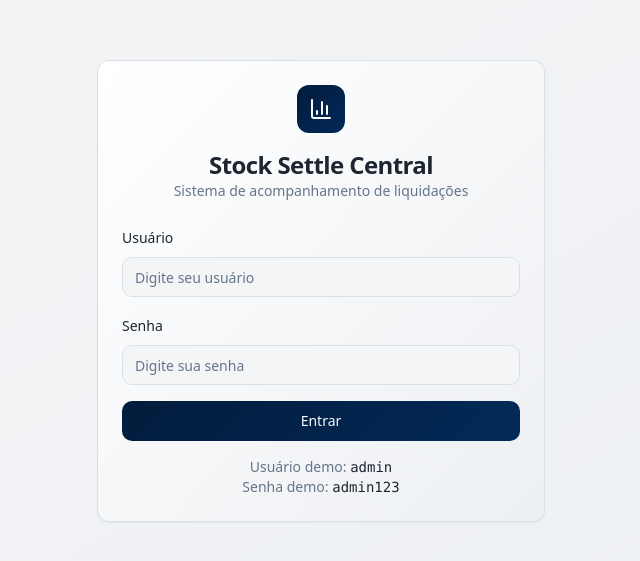
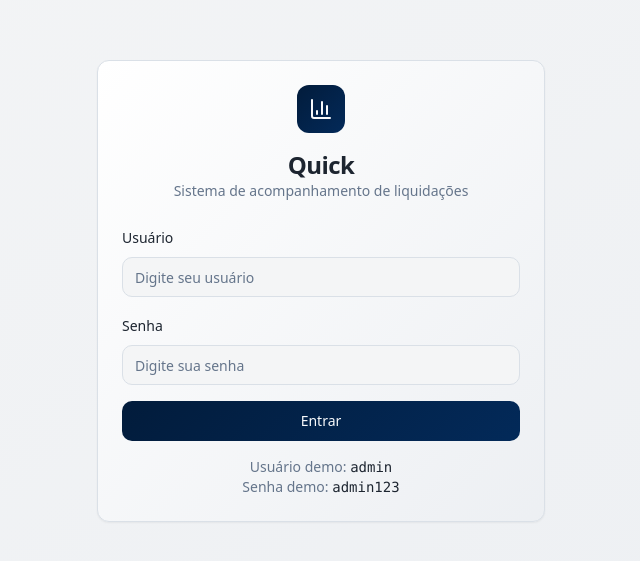
Before and after one commit to JabiDevs/stock-settle-central, a React (Vite) app: page /login in a window 1280 px wide. Shown: the part 109-670 px from the top of the page, without its empty margins (319-959 px from the left). Built offline with nearby package versions, Linux system fonts and the light colour scheme.

Commit message:
Update Login screen name
Updated the Login screen to reflect the new project name "Quick".

```diff
--- a/src/pages/Login.tsx
+++ b/src/pages/Login.tsx
@@ -50,7 +50,7 @@ const Login = () => {
             <BarChart3 className="h-6 w-6 text-primary-foreground" />
           </div>
           <div>
-            <CardTitle className="text-2xl font-bold">Stock Settle Central</CardTitle>
+            <CardTitle className="text-2xl font-bold">Quick</CardTitle>
             <CardDescription>
               Sistema de acompanhamento de liquidações
             </CardDescription>
```
